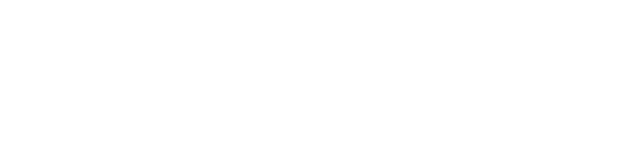
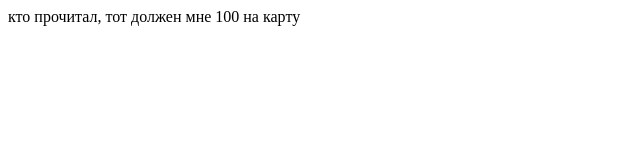
Before and after one commit to polinaches/lol, a plain HTML site: page index.html in a window 1280 px wide. Shown: the whole page, without its empty margins (0-640 px from the left). Drawn offline with Linux system fonts and the light colour scheme.

Commit message:
Update index.html

```diff
--- a/index.html
+++ b/index.html
@@ -9,6 +9,7 @@
 
     <noscript>включите Js пожалуйста</noscript>
     <script src="js\first.js"></script>
+    кто прочитал, тот должен мне 100 на карту
 
 </body>
 </html>
```
